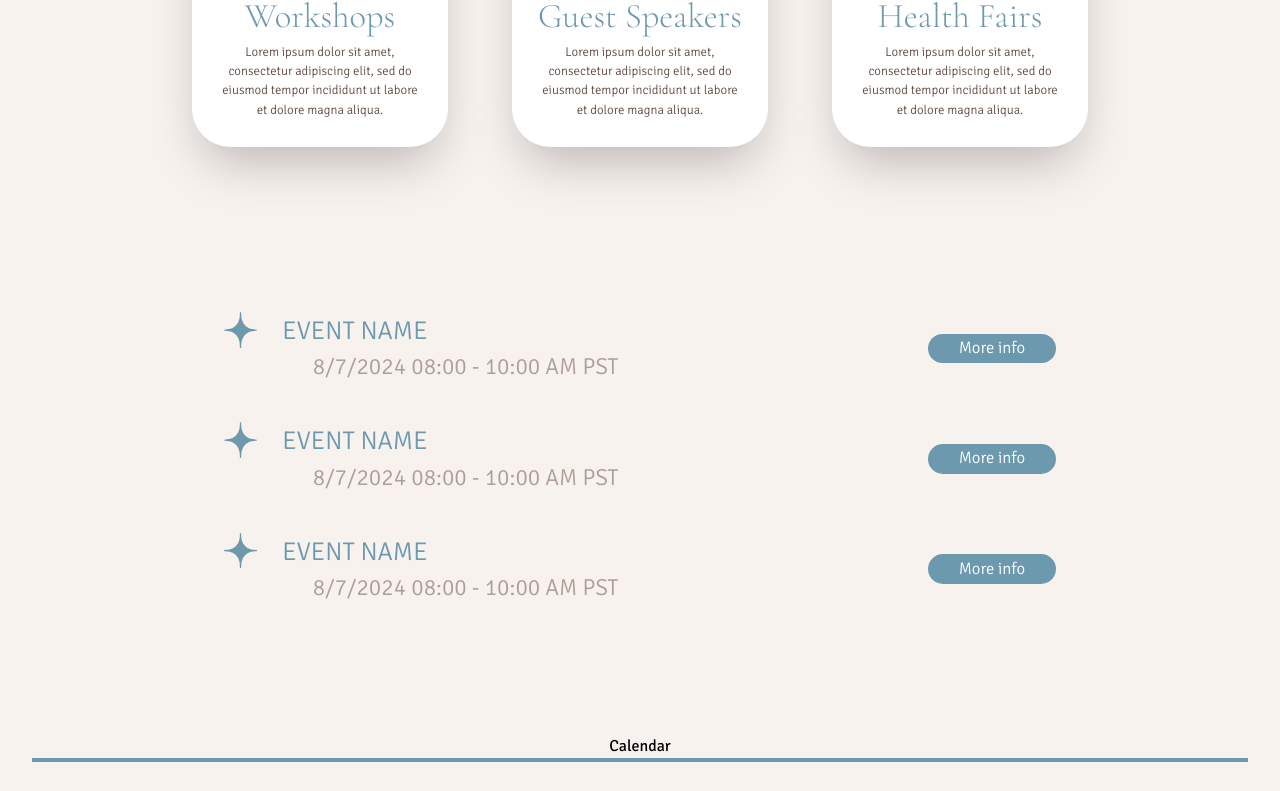
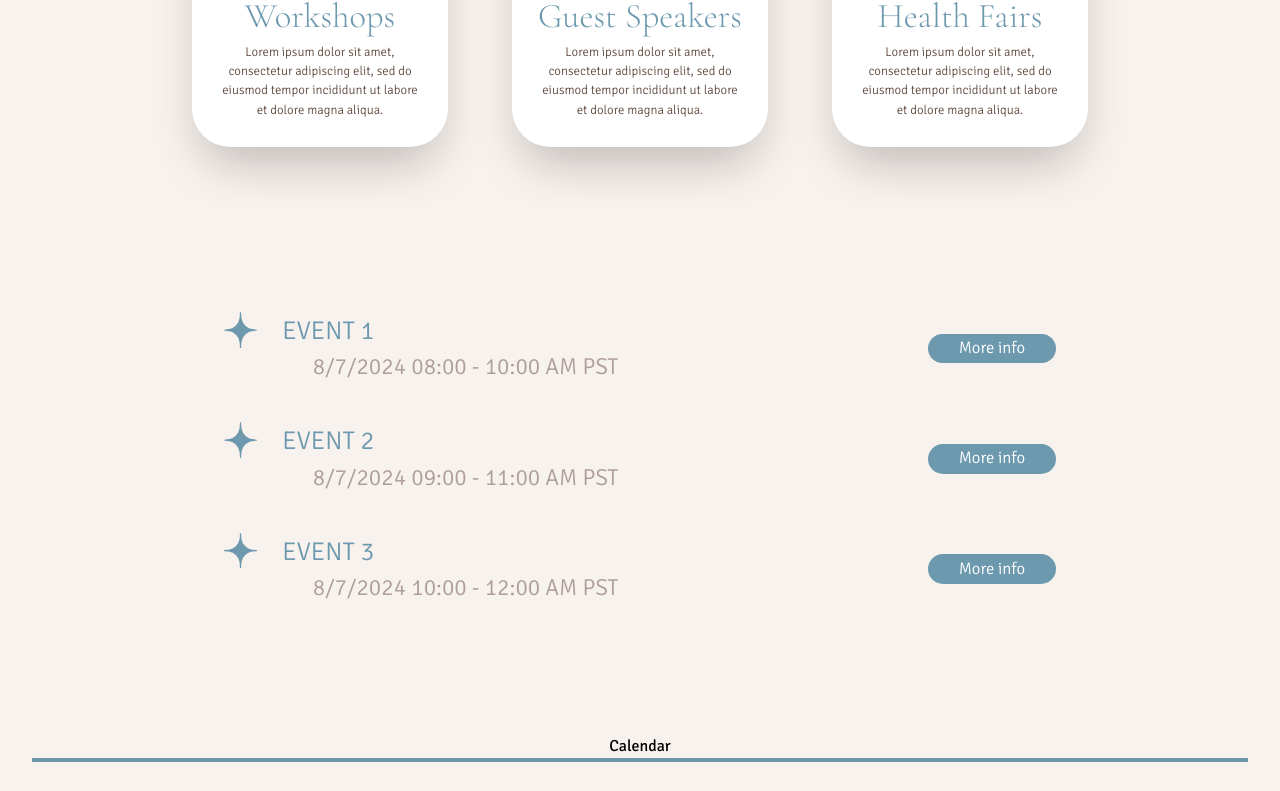
Before and after one commit to acm-ucr/ucr-hearts-website, a Next.js app: page /events in a window 1280 px wide. Shown: the part 450-1241 px from the top of the page. Built offline with nearby package versions, Linux system fonts and the light colour scheme.

Commit message:
mapped eventInfo items

```diff
--- a/src/components/events/EventList.tsx
+++ b/src/components/events/EventList.tsx
@@ -1,13 +1,17 @@
 import Event from "./Event";
+import { eventInfo } from "@/data/eventInfo";
 
 const EventList = () => {
   return (
     <div className="mb-[10%]">
-      <Event title="EVENT NAME" time="8/7/2024 08:00 - 10:00 AM PST" link="/" />
-
-      <Event title="EVENT NAME" time="8/7/2024 08:00 - 10:00 AM PST" link="/" />
-
-      <Event title="EVENT NAME" time="8/7/2024 08:00 - 10:00 AM PST" link="/" />
+      {eventInfo.map((event, index) => (
+        <Event
+          key={index}
+          title={event.title}
+          time={event.time}
+          link={event.link}
+        />
+      ))}
     </div>
   );
 };
--- a/src/data/eventInfo.js
+++ b/src/data/eventInfo.js
@@ -1 +1,19 @@
-export const eventInfo = [];
+export const eventInfo = [
+  {
+    title: "EVENT 1",
+    time: "8/7/2024 08:00 - 10:00 AM PST",
+    link: "/",
+  },
+
+  {
+    title: "EVENT 2",
+    time: "8/7/2024 09:00 - 11:00 AM PST",
+    link: "/",
+  },
+
+  {
+    title: "EVENT 3",
+    time: "8/7/2024 10:00 - 12:00 AM PST",
+    link: "/",
+  },
+];
```
